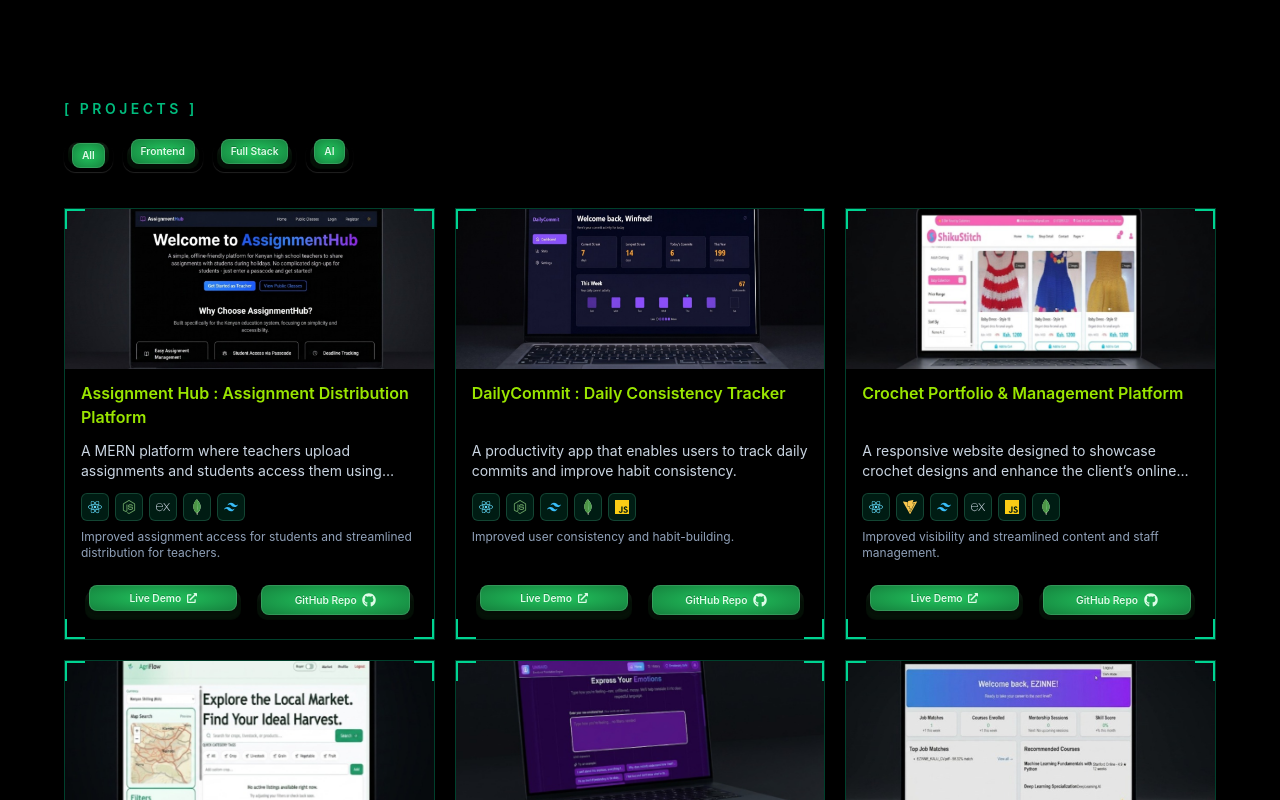
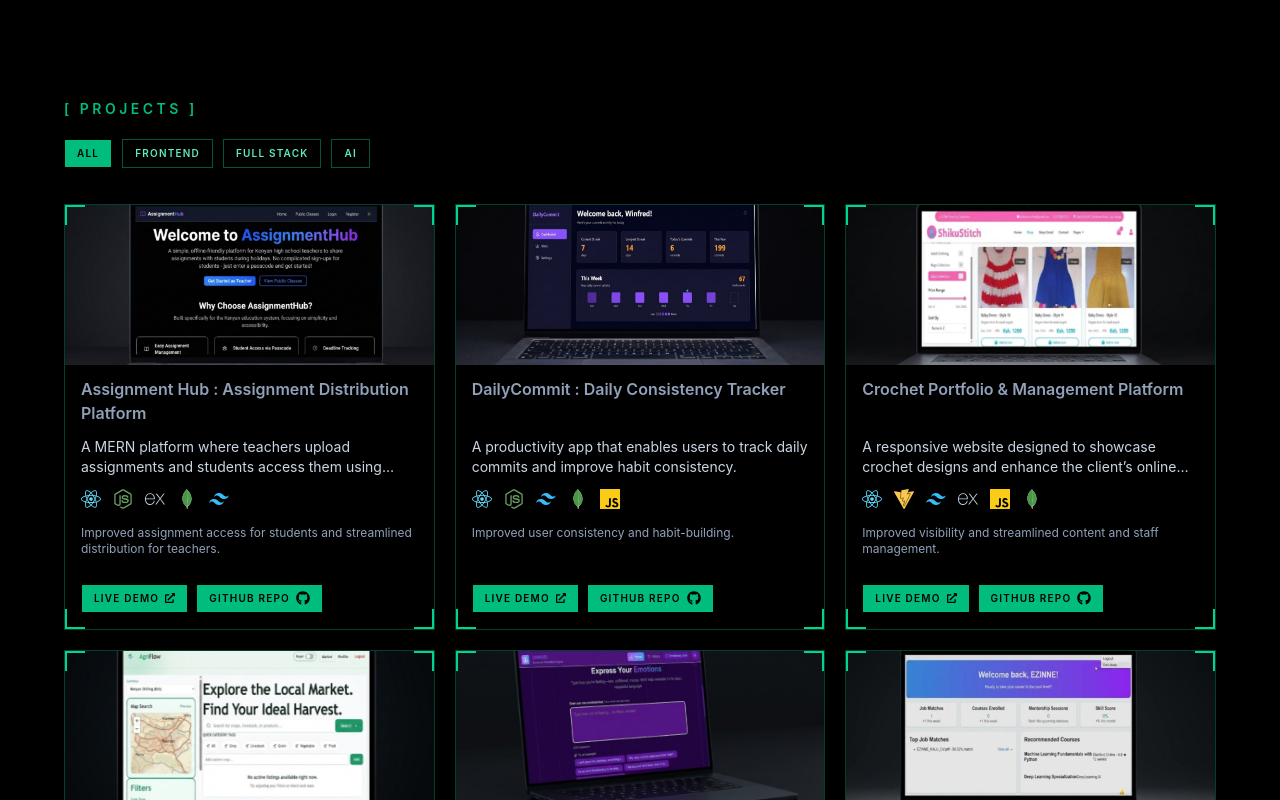
Before and after one commit to Winney360/Winfred-Nkatha-Portfolio, a React (Vite) app in the folder client/: page / in a window 1280 px wide. Shown: the part 2240-3040 px from the top of the page. Built offline with nearby package versions, Linux system fonts and the light colour scheme; no server answers.

Commit message:
style(Projects): replace ThreeDButton with styled buttons for improved UI consistency and accessibility

```diff
--- a/client/src/sections/Projects.jsx
+++ b/client/src/sections/Projects.jsx
@@ -25,7 +25,6 @@ import {
   SiVite,
   SiPython,
 } from "react-icons/si";
-import ThreeDButton from "../components/ThreeDButton";
 
 const projectsData = [
   {
@@ -179,17 +178,23 @@ const Projects = () => {
       </motion.h2>
       {/* Filter Buttons */}
       <div className="mb-9 flex flex-nowrap gap-1.5 sm:flex-wrap sm:gap-2.5">
-        {categories.map((cat) => (
-          <ThreeDButton
-            key={cat}
-            onClick={() => setSelected(cat)}
-            size="xs"
-            active={selected === cat}
-            className="filter-btn"
-          >
-            {cat}
-          </ThreeDButton>
-        ))}
+        {categories.map((cat) => {
+          const isActive = selected === cat;
+          return (
+            <button
+              key={cat}
+              type="button"
+              onClick={() => setSelected(cat)}
+              className={`inline-flex items-center rounded-none border px-3 py-1.5 text-[10px] font-semibold uppercase tracking-[0.12em] transition-transform hover:-translate-y-0.5 ${
+                isActive
+                  ? "bg-emerald-500 text-black hover:bg-emerald-300"
+                  : "border-emerald-400/40 bg-transparent text-emerald-300 hover:bg-emerald-500/10"
+              }`}
+            >
+              {cat}
+            </button>
+          );
+        })}
       </div>
       {/* Projects Grid */}
       <div className="grid grid-cols-1 gap-5 sm:grid-cols-2 lg:grid-cols-3 lg:auto-rows-fr">
@@ -240,10 +245,10 @@ const Projects = () => {
 
             {/* Card Content */}
             <div className="flex min-h-66 flex-1 flex-col gap-3 p-4 pt-3">
-              <h3 className="line-clamp-2 min-h-12 text-base font-semibold text-lime-400 transition-colors group-hover:text-lime-300">{project.title}</h3>
+              <h3 className="line-clamp-2 min-h-12 text-base font-semibold text-slate-400 transition-colors group-hover:text-slate-300">{project.title}</h3>
               <p className="line-clamp-2 min-h-10 text-sm text-slate-300">{project.description}</p>
 
-              <div className="flex min-h-7 flex-wrap content-start gap-1.5">
+              <div className="flex min-h-7 flex-wrap content-start items-center gap-3">
                 {project.tech.map((tech) => (
                   (() => {
                     const assetIcon = techAssetIcons[tech];
@@ -254,12 +259,12 @@ const Projects = () => {
                         key={tech}
                         title={tech}
                         aria-label={tech}
-                        className="inline-flex h-7 w-7 items-center justify-center rounded-md border border-emerald-300/20 bg-emerald-500/15 text-emerald-100"
+                        className="inline-flex items-center"
                       >
                         {assetIcon ? (
-                          <img src={assetIcon} alt="" className="h-4 w-4 object-contain" />
+                          <img src={assetIcon} alt="" className="h-5 w-5 object-contain" />
                         ) : (
-                          <Icon className={`text-sm ${iconColorClass}`} />
+                          <Icon className={`text-xl ${iconColorClass}`} />
                         )}
                         <span className="sr-only">{tech}</span>
                       </span>
@@ -271,24 +276,22 @@ const Projects = () => {
               <p className="-mt-1 line-clamp-2 min-h-9 text-xs text-slate-400">{project.impact}</p>
 
               <div className="mt-auto flex gap-2 pt-2">
-                <ThreeDButton
+                <a
                   href={project.live}
                   target="_blank"
                   rel="noopener noreferrer"
-                  size="xs"
-                  className="pair"
+                  className="inline-flex items-center gap-1.5 rounded-none border bg-emerald-500 px-3 py-1.5 text-[10px] font-semibold uppercase tracking-[0.12em] text-black transition-transform hover:-translate-y-0.5 hover:bg-emerald-300"
                 >
                   Live Demo <FaExternalLinkAlt className="text-[10px]" />
-                </ThreeDButton>
-                <ThreeDButton
+                </a>
+                <a
                   href={project.github}
                   target="_blank"
                   rel="noopener noreferrer"
-                  size="xs"
-                  className="pair"
+                  className="inline-flex items-center gap-1.5 rounded-none border bg-emerald-500 px-3 py-1.5 text-[10px] font-semibold uppercase tracking-[0.12em] text-black transition-transform hover:-translate-y-0.5 hover:bg-emerald-300"
                 >
                   GitHub Repo <FaGithub className="text-sm" />
-                </ThreeDButton>
+                </a>
               </div>
             </div>
           </motion.div>
```
